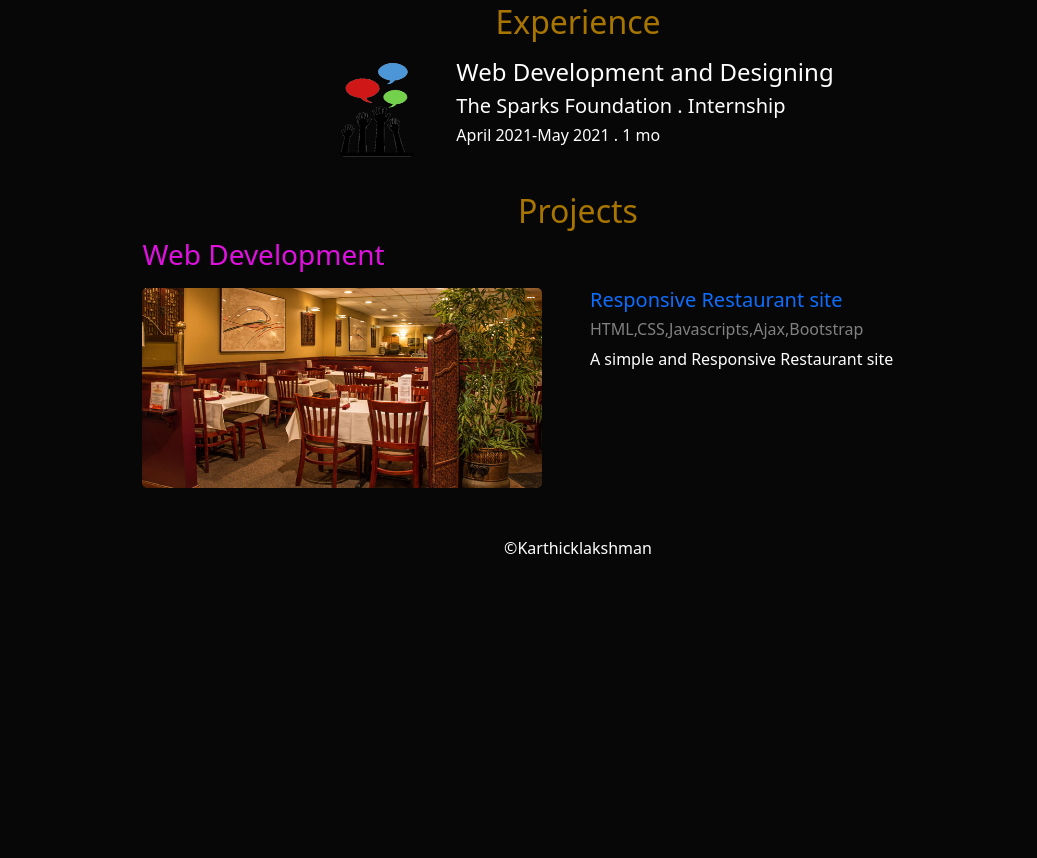
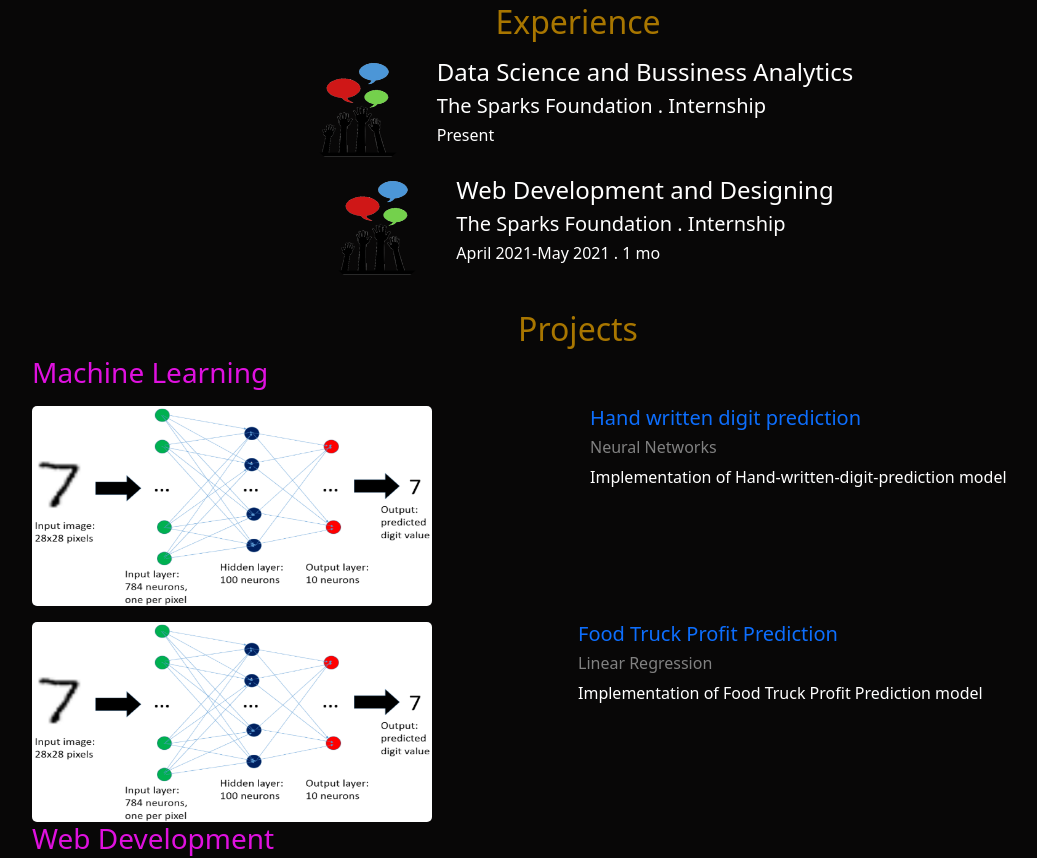
Before and after one commit to shrivijay823/portfolio, a plain HTML site: page public/index.html in a window 1280 px wide. Shown: the part 2293-3151 px from the top of the page, without its empty margins (62-1099 px from the left). Before the commit the page ends 2853 px from the top, so only its background shows below. Drawn offline with nearby package versions, Linux system fonts and the light colour scheme; some packages are replaced by stand-ins of ours.

Commit message:
07/10/2021 Updated

```diff
--- a/public/index.html
+++ b/public/index.html
@@ -186,6 +186,14 @@
           <div class="row mt-2">
             <div class="col-lg-6 col-md-6 d-lg-inline d-md-inline d-sm-none d-none"><img class="rounded-circle" style="width: 110px;height: 110px;" src="images/TSFlogo.png" alt=""></div>
             <div class="col-lg-6 col-md-6 col-12">
+              <h4>Data Science and Bussiness Analytics</h4>
+              <h5>The Sparks Foundation . Internship</h5>
+              <h6>Present</h6>
+            </div>
+          </div>
+          <div class="row mt-2">
+            <div class="col-lg-6 col-md-6 d-lg-inline d-md-inline d-sm-none d-none"><img class="rounded-circle" style="width: 110px;height: 110px;" src="images/TSFlogo.png" alt=""></div>
+            <div class="col-lg-6 col-md-6 col-12">
               <h4>Web Development and Designing</h4>
               <h5>The Sparks Foundation . Internship</h5>
               <h6>April 2021-May 2021 . 1 mo</h6>
@@ -198,6 +206,29 @@
       <div class="container">
         <div id="project" class="row mt-4 mb-5">
           <h2>Projects</h2>
+          <div>
+            <h3>Machine Learning</h3>
+            <div class="row mt-3">
+              <div class="col-lg-6 d-lg-block d-md-none d-sm-none d-none">
+                <img class="cover" src="images/HwDR.png" alt="Hand Written Digit Prediction">
+              </div>
+              <div class="col-lg-6 col-md-12 col-sm-12">
+                <a target="blank" href="https://github.com/shrivijay823/Hand-written-digit-prediction"><h5>Hand written digit prediction</h5></a>
+                <h6>Neural Networks</h6>
+                <p>Implementation of Hand-written-digit-prediction model</p>
+              </div>
+              <div class="row mt-3">
+                <div class="col-lg-6 d-lg-block d-md-none d-sm-none d-none">
+                  <img class="cover" src="images/HwDR.png" alt="Hand Written Digit Prediction">
+                </div>
+                <div class="col-lg-6 col-md-12 col-sm-12">
+                  <a target="blank" href="https://github.com/shrivijay823/food-truck-profit-prediction"><h5>Food Truck Profit Prediction</h5></a>
+                  <h6>Linear Regression</h6>
+                  <p>Implementation of Food Truck Profit Prediction model</p>
+                </div>
+              </div>
+            </div>
+          </div>
           <div>
             <h3>Web Development</h3>
             <div class="row mt-3">
```
Also changed, not shown: public/images/HwDR.png (added).
